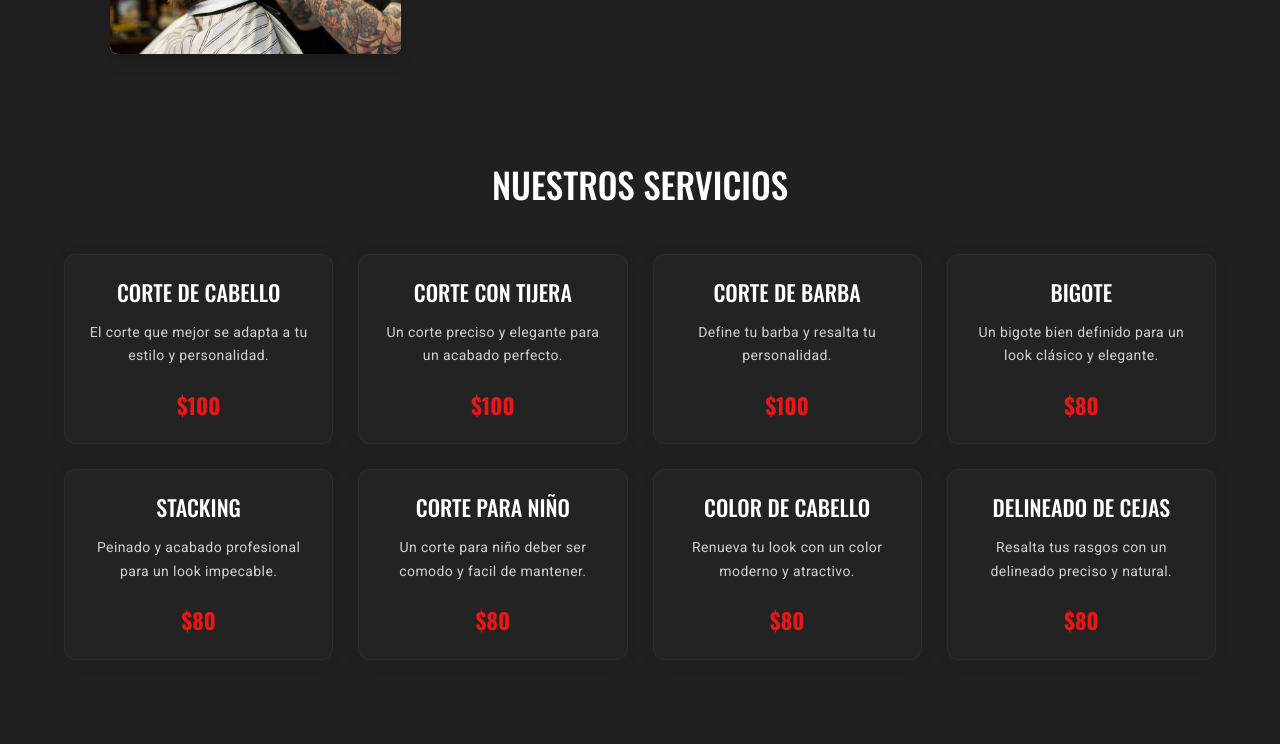
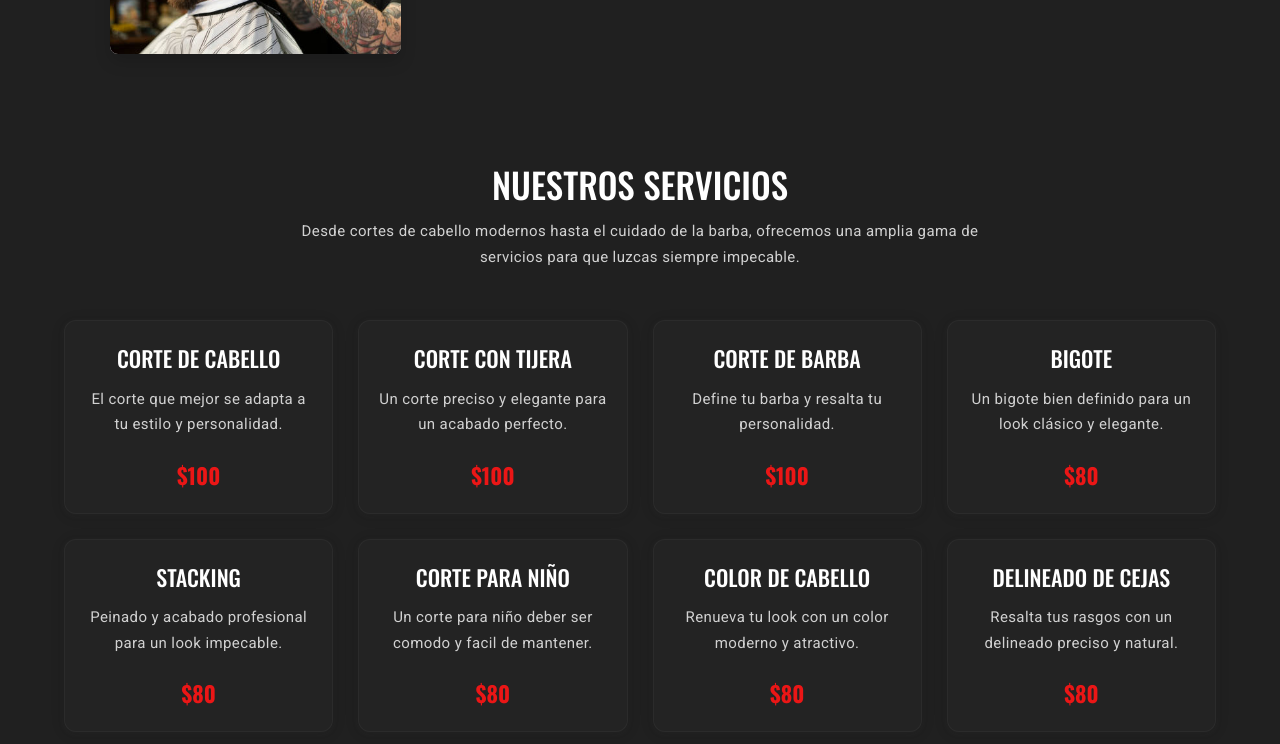
Before and after one commit to hdz-kevin/tecno-barber, a plain HTML site: page index.html in a window 1280 px wide. Shown: the part 1338-2082 px from the top of the page. Drawn offline with nearby package versions, Linux system fonts and the light colour scheme.

Commit message:
add description to services section

```diff
--- a/css/app.css
+++ b/css/app.css
@@ -63,8 +63,14 @@ h2 {
 }
 
 h3 {
-    font-size: 2.2rem;
+    font-size: 2rem;
     margin: 0 0 2.2rem;
+}
+
+@media (min-width: 768px) {
+    h3 {
+        font-size: 2.2rem;
+    }
 }
 
 a {
@@ -582,7 +588,21 @@ img {
 
 
 /* Services */
-.servicios-alt .services-grid {
+.services-title {
+    color: var(--white);
+    margin-bottom: 1.5rem;
+}
+
+.services-description {
+    font-size: 1.5rem;
+    margin-bottom: 3rem;
+    margin-top: 0;
+    max-width: 70rem;
+    margin-left: auto;
+    margin-right: auto;
+}
+
+.services .services-grid {
     display: grid;
     grid-template-columns: repeat(auto-fit, minmax(260px, 1fr));
     gap: 2.5rem;
@@ -591,7 +611,7 @@ img {
 }
 
 @media (min-width: 768px) {
-    .servicios-alt .services-grid {
+    .services .services-grid {
         margin-top: 5rem;
     }
 }
@@ -607,7 +627,7 @@ img {
 }
 
 .service-card:hover {
-    transform: translateY(-6px) scale(1.025);
+    transform: translateY(-5px) scale(1.025);
     box-shadow: 0 6px 24px rgba(0,0,0,0.13), 0 2px 8px 0 rgba(80,80,80,0.13);
 }
 
@@ -620,7 +640,7 @@ img {
 
 .service-card p {
     color: var(--gray-light);
-    font-size: 1.4rem;
+    font-size: 1.5rem;
     margin-bottom: 1.5rem;
 }
 
--- a/index.html
+++ b/index.html
@@ -166,8 +166,11 @@
 		</div>
 	</section>
 
-	<section class="container section servicios-alt">
-  	<h2 class="text-center">Nuestros Servicios</h2>
+	<section class="container section services">
+		<h2 class="text-center services-title">Nuestros Servicios</h2>
+		<p class="text-center services-description">
+			Desde cortes de cabello modernos hasta el cuidado de la barba, ofrecemos una amplia gama de servicios para que luzcas siempre impecable.
+		</p>
 		<div class="services-grid">
 			<div class="service-card">
 				<h3>Corte de Cabello</h3>
--- a/js/app.js
+++ b/js/app.js
@@ -15,6 +15,8 @@ document.addEventListener('DOMContentLoaded', function() {
     navLinks.forEach(link => {
         link.addEventListener('click', hideMenu);
     });
+
+    window.onresize = () => console.log('resizing...');
 
     window.addEventListener('resize', function() {
         if (window.innerWidth >= 768) {
```
Lines whose indentation alone changed are shown as unchanged.
